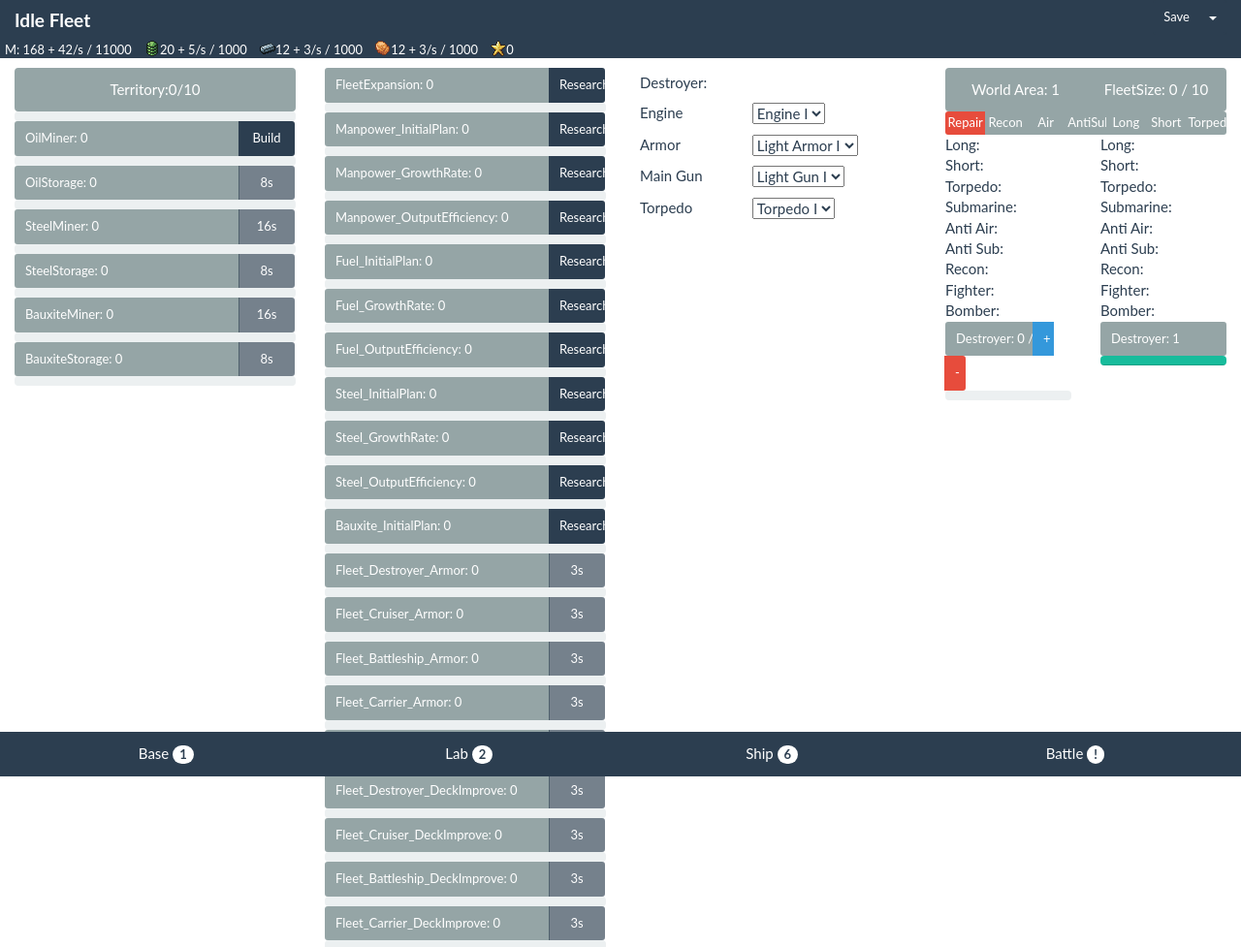
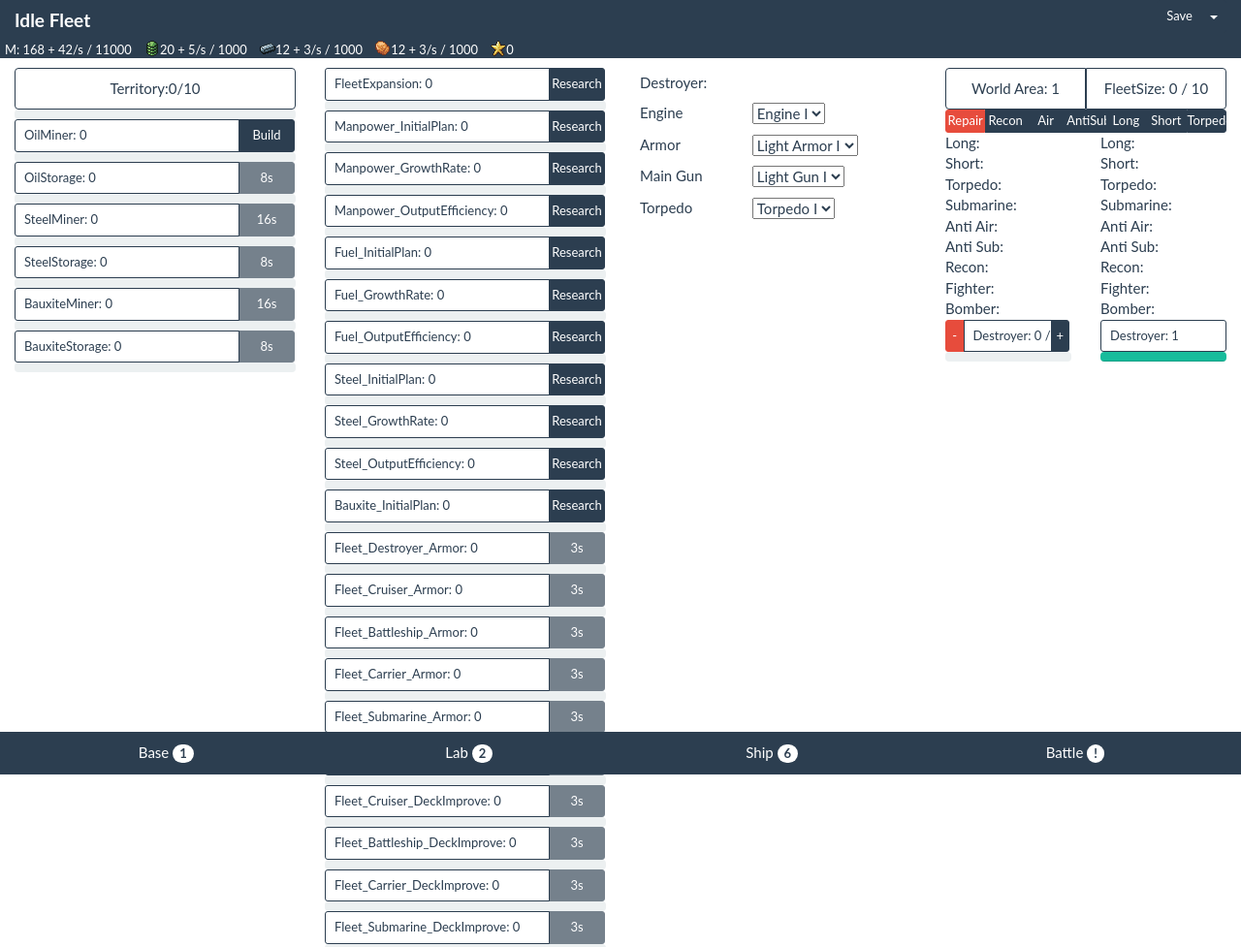
Before and after one commit to x5702/IdleBuilder, a website: page Game.html in a window 1280 px wide. Shown: the top 977 px of the page at 97% size. Drawn offline with Linux system fonts and the light colour scheme.

Commit message:
Adjust layout

```diff
--- a/Game.html
+++ b/Game.html
@@ -163,25 +163,25 @@
 
 				<div class="btn-group btn-group-justified" role="group" aria-label="...">
 					<div class="btn-group btn-group-xs" role="group">
-  					<button class="btn btn-default" type="button" id="Phase0">Repair</button>
+  					<button class="btn btn-primary" type="button" id="Phase0">Repair</button>
 	  			</div>
 	  			<div class="btn-group btn-group-xs" role="group">
-	  				<button class="btn btn-default" type="button" id="Phase1">Recon</button>
+	  				<button class="btn btn-primary" type="button" id="Phase1">Recon</button>
 	   			</div>
 	  			<div class="btn-group btn-group-xs" role="group">
-	  				<button class="btn btn-default" type="button" id="Phase2">Air</button>
+	  				<button class="btn btn-primary" type="button" id="Phase2">Air</button>
 	   			</div>
 	  			<div class="btn-group btn-group-xs" role="group">
-	  				<button class="btn btn-default" type="button" id="Phase3">AntiSub</button>
+	  				<button class="btn btn-primary" type="button" id="Phase3">AntiSub</button>
 	  			</div>
 	  			<div class="btn-group btn-group-xs" role="group">
-	  				<button class="btn btn-default" type="button" id="Phase4">Long</button>
+	  				<button class="btn btn-primary" type="button" id="Phase4">Long</button>
 	  			</div>
 	  			<div class="btn-group btn-group-xs" role="group">
-	  				<button class="btn btn-default" type="button" id="Phase5">Short</button>
+	  				<button class="btn btn-primary" type="button" id="Phase5">Short</button>
 	  			</div>
 	  			<div class="btn-group btn-group-xs" role="group">
-	  				<button class="btn btn-default" type="button" id="Phase6">Torpedo</button>
+	  				<button class="btn btn-primary" type="button" id="Phase6">Torpedo</button>
 	  			</div>
 				</div>
 
--- a/css/layout.css
+++ b/css/layout.css
@@ -44,11 +44,16 @@
 }
 
 .btn-group-xs .btn {
-    padding: 0 !important;
+    padding: 1px 0;
+}
+
+.btn-group-sm .btn {
+    padding: 6px 0;
 }
 
 .btn-default.info {
     text-align: left;
+    padding: 6px 9px;
 }
 
 .progress .progress-bar.notransition {
--- a/js/main.js
+++ b/js/main.js
@@ -498,9 +498,9 @@
 	for (var ship in StaticData.Ship)
 	{
 		allyShipTable.append("<div class='btn-group btn-block btn-group-sm' role='group'>\n" +
+			"  <button type='button' class='btn btn-danger' style='width: 15%' onclick=OnBuildShip('" + ship + "',-1)>-</button>\n" +
 			"  <button type='button' class='btn btn-default info' style='width: 70%' id='" + ship + "' data-toggle='collapse' data-target='#" + ship + "Detail'></button>\n" +
-			"  <button type='button' class='btn btn-info' style='width: 15%' onclick=OnBuildShip('" + ship + "',1)>+</button>\n" +
-			"  <button type='button' class='btn btn-danger' style='width: 15%' onclick=OnBuildShip('" + ship + "',-1)>-</button>\n" +
+			"  <button type='button' class='btn btn-primary' style='width: 15%' onclick=OnBuildShip('" + ship + "',1)>+</button>\n" +
 			"</div>\n" +
 			"<div class='progress'>\n" +
 			"  <div class='progress-bar progress-bar-success notransition' role='progressbar' style='width: 80%;' id='" + ship + "HP'></div>\n" +
```
Also changed, not shown: css/bootstrap.min.css.
